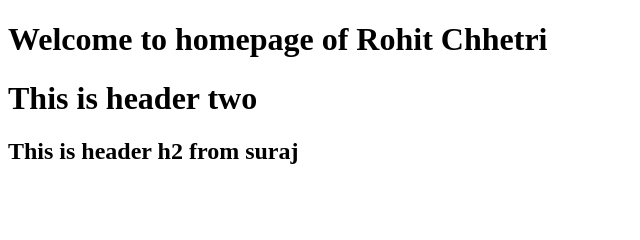
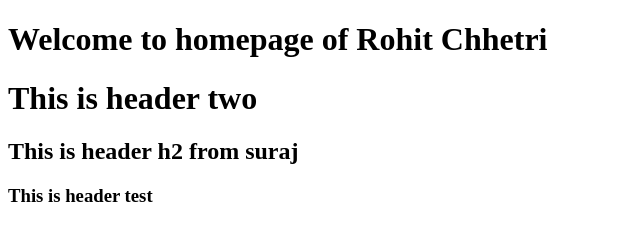
Before and after one commit to rohitchhetri/webproject1, a plain HTML site: page index.html in a window 1280 px wide. Shown: the whole page, without its empty margins (0-640 px from the left). Drawn offline with Linux system fonts and the light colour scheme.

Commit message:
This is comment from rick

```diff
--- a/index.html
+++ b/index.html
@@ -6,6 +6,7 @@
   <h1> Welcome to homepage of Rohit Chhetri </h1>
   <h1> This is header two<h1>
     <h2>This is header h2 from suraj</h2>
+    <h3> This is header test </h3>
 
 </body>
 </head>
```
